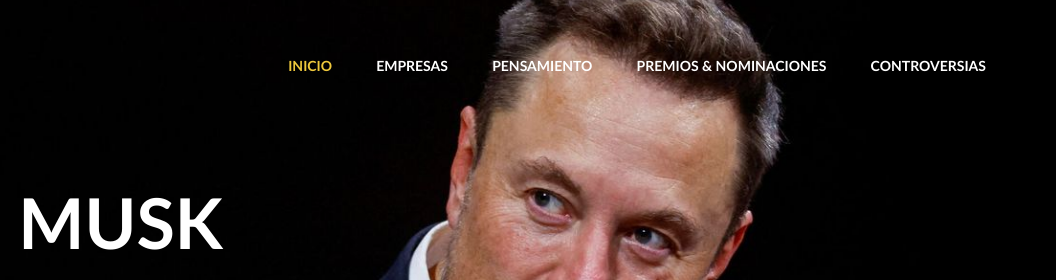
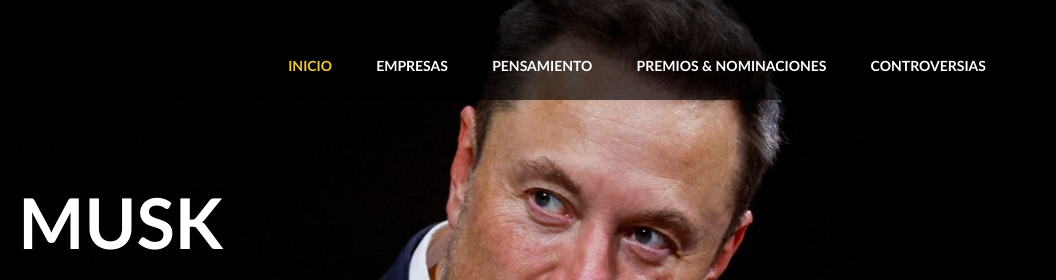
Before and after one commit to AngieNC/HojaVida, a plain HTML site: page elon_musk.html in a window 1280 px wide. Shown: the top 280 px of the page, 224-1280 px from the left. Drawn offline with nearby package versions, Linux system fonts and the light colour scheme.

Commit message:
style.css

```diff
--- a/style.css
+++ b/style.css
@@ -26,6 +26,9 @@ nav{
     display: flex;
     justify-content: space-between;
     align-items: center;
+    position: sticky;
+    top: 0;
+    background-color: #000000a2;
 }
 
 .principio{
```
